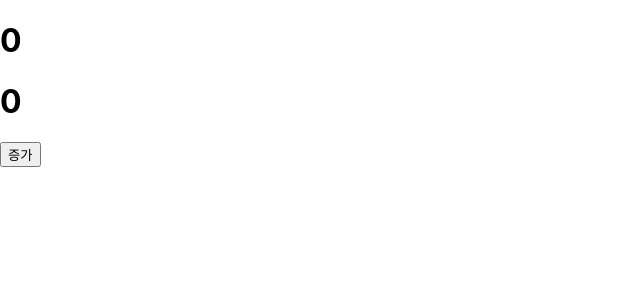
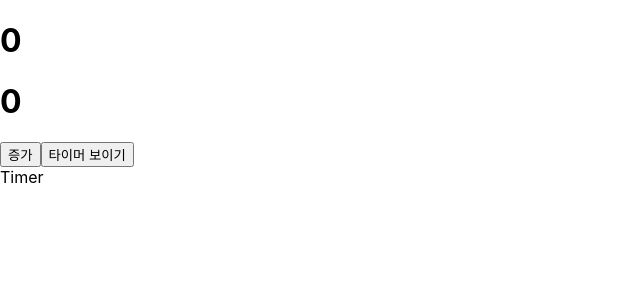
Before and after one commit to SMG05oein/Study_React, a React (Create React App) app: page / in a window 1280 px wide. Shown: the top 300 px of the page, without its empty margins (0-640 px from the left). Built offline with nearby package versions, Linux system fonts and the light colour scheme.

Commit message:
lifeCycle 끝

```diff
--- a/src/App.js
+++ b/src/App.js
@@ -1,15 +1,16 @@
 import logo from './logo.svg';
 import './App.css';
 import { useEffect, useState } from 'react';
+import Timer from './timer';
 
 function App() {
   const [count, setCount] = useState(0);
   const [value, setValue] = useState(0);
-
+  const [showTime, setShowTimer] = useState(true);
   const handleClick = () => {
     setCount((prev) => prev + 1);
     setValue((prev) => prev + 1);
-    // setValue(value+1); //set함수는 비동기이기에 여러면 호출되면 개발자 오류 발생
+    // setValue(value+1); //set함수는 비동기이기에 여러번 호출되면 의도와 다른 결과를 출력 할 수도 있음
   };
 
   useEffect(() => {
@@ -18,7 +19,13 @@ function App() {
 
   useEffect(() => {
     console.log("업데이트");
-  }, [count]); //배열 안에 있는 state가 업데이트되면 콜백 함수도 호출 됨
+  }, [count, value]); //배열 안에 있는 state가 업데이트되면 콜백 함수도 호출 됨
+
+  useEffect(() => {
+    console.log("다른 일");
+  }, [value]);
+
+
 
   return (
     <div className="App">
@@ -26,6 +33,8 @@ function App() {
       <h1>{count}</h1>
       <h1>{value}</h1>
       <button onClick={handleClick}>증가</button>
+      <button onClick={() => setShowTimer(prev => !prev)}>타이머 보이기</button>
+      {showTime && <Timer />}
     </div>
   );
 }
--- /dev/null
+++ b/src/timer.jsx
@@ -0,0 +1,22 @@
+import React, {useEffect} from 'react'
+
+const Timer = () => {
+    useEffect(() => {
+        const interval = setInterval(() => {
+        console.log("1초마다 실행");
+        }, 1000);
+
+        return () => {
+        console.log("타이머 종료");
+        clearInterval(interval);
+        };
+    }, []);
+
+return (
+    <div>
+    Timer
+    </div>
+)
+}
+
+export default Timer
```
